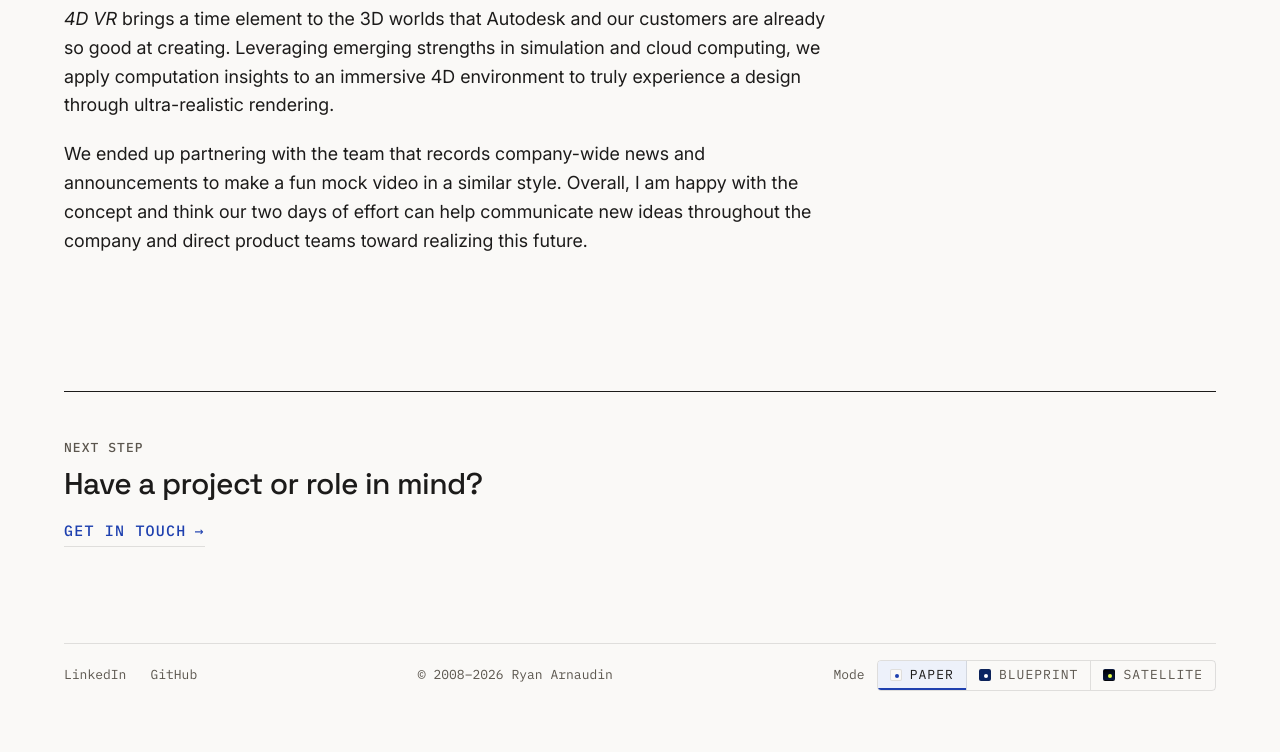
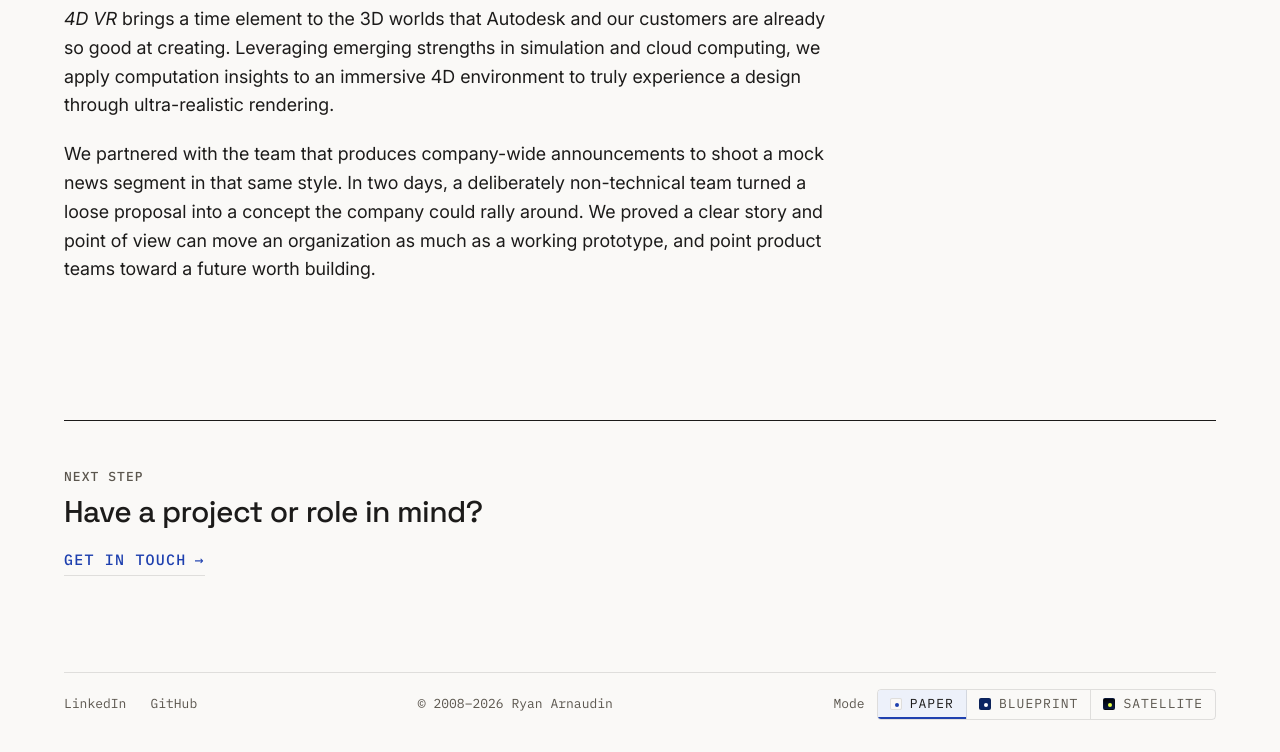
Before and after one commit to arnaudin/arnaudin.github.io, a Jekyll site: the page built from _posts/2016-10-15-4d-vr.md, in a window 1280 px wide and 900 px high, scrolled down 907 px, cut to the strip 148-900 px from the top of the window. Built offline with Jekyll 4.4.1, drawn with Linux system fonts in a browser that asks for light colours; before the commit the page ends 1778 px from its top, so only the background shows below that.

Commit message:
minor edits

```diff
--- a/_posts/2016-10-15-4d-vr.md
+++ b/_posts/2016-10-15-4d-vr.md
@@ -20,4 +20,4 @@ Ultimately we ended up with a non-technical team, so we focused on developing a
 
 *4D VR* brings a time element to the 3D worlds that Autodesk and our customers are already so good at creating. Leveraging emerging strengths in simulation and cloud computing, we apply computation insights to an immersive 4D environment to truly experience a design through ultra-realistic rendering.
 
-We ended up partnering with the team that records company-wide news and announcements to make a fun mock video in a similar style. Overall, I am happy with the concept and think our two days of effort can help communicate new ideas throughout the company and direct product teams toward realizing this future.
+We partnered with the team that produces company-wide announcements to shoot a mock news segment in that same style. In two days, a deliberately non-technical team turned a loose proposal into a concept the company could rally around. We proved a clear story and point of view can move an organization as much as a working prototype, and point product teams toward a future worth building.
```
